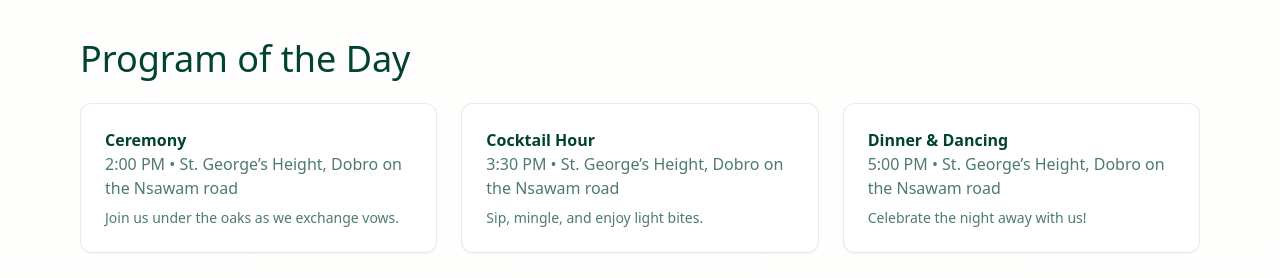
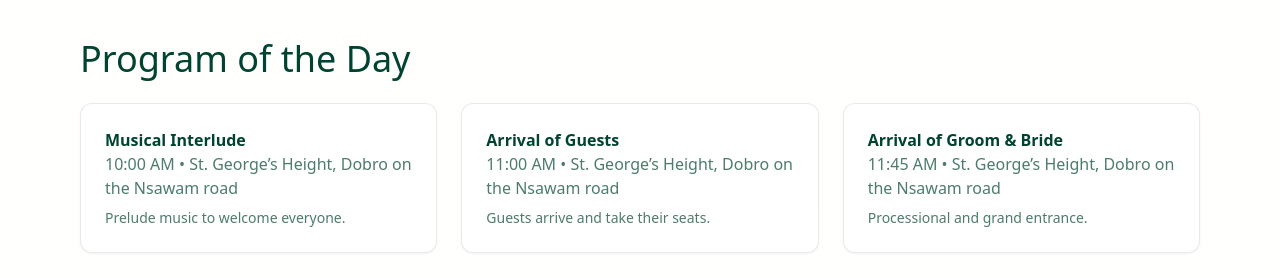
Before and after one commit to cayekple/clemann, a React (Create React App) app: page / in a window 1280 px wide. Shown: the part 2440-2718 px from the top of the page. Built offline with nearby package versions, Linux system fonts and the light colour scheme.

Commit message:
Update program schedule and add new video asset
Revise the event schedule in `App.tsx` to reflect updated timings and descriptions. Include a new video asset (`5.mp4`) to the `assets/vid` directory.

```diff
--- a/src/App.tsx
+++ b/src/App.tsx
@@ -173,19 +173,19 @@ function App() {
             <h2 id="program-heading" className="font-display text-3xl md:text-4xl mb-6">Program of the Day</h2>
             <ul className="grid md:grid-cols-3 gap-6">
               <li className="rounded-xl border border-primary/10 bg-white p-6 shadow-sm transition hover:shadow-md hover:border-primary/20 transform hover:-translate-y-0.5">
-                <h3 className="font-semibold">Ceremony</h3>
-                <p className="text-primary/70">2:00 PM • St. George’s Height, Dobro on the Nsawam road</p>
-                <p className="mt-2 text-sm text-primary/70">Join us under the oaks as we exchange vows.</p>
+                <h3 className="font-semibold">Musical Interlude</h3>
+                <p className="text-primary/70">10:00 AM • St. George’s Height, Dobro on the Nsawam road</p>
+                <p className="mt-2 text-sm text-primary/70">Prelude music to welcome everyone.</p>
               </li>
               <li className="rounded-xl border border-primary/10 bg-white p-6 shadow-sm transition hover:shadow-md hover:border-primary/20 transform hover:-translate-y-0.5">
-                <h3 className="font-semibold">Cocktail Hour</h3>
-                <p className="text-primary/70">3:30 PM • St. George’s Height, Dobro on the Nsawam road</p>
-                <p className="mt-2 text-sm text-primary/70">Sip, mingle, and enjoy light bites.</p>
+                <h3 className="font-semibold">Arrival of Guests</h3>
+                <p className="text-primary/70">11:00 AM • St. George’s Height, Dobro on the Nsawam road</p>
+                <p className="mt-2 text-sm text-primary/70">Guests arrive and take their seats.</p>
               </li>
               <li className="rounded-xl border border-primary/10 bg-white p-6 shadow-sm transition hover:shadow-md hover:border-primary/20 transform hover:-translate-y-0.5">
-                <h3 className="font-semibold">Dinner & Dancing</h3>
-                <p className="text-primary/70">5:00 PM • St. George’s Height, Dobro on the Nsawam road</p>
-                <p className="mt-2 text-sm text-primary/70">Celebrate the night away with us!</p>
+                <h3 className="font-semibold">Arrival of Groom & Bride</h3>
+                <p className="text-primary/70">11:45 AM • St. George’s Height, Dobro on the Nsawam road</p>
+                <p className="mt-2 text-sm text-primary/70">Processional and grand entrance.</p>
               </li>
             </ul>
           </div>
```
Also changed, not shown: 2 other files (tests, documents, lock files or other folders).
